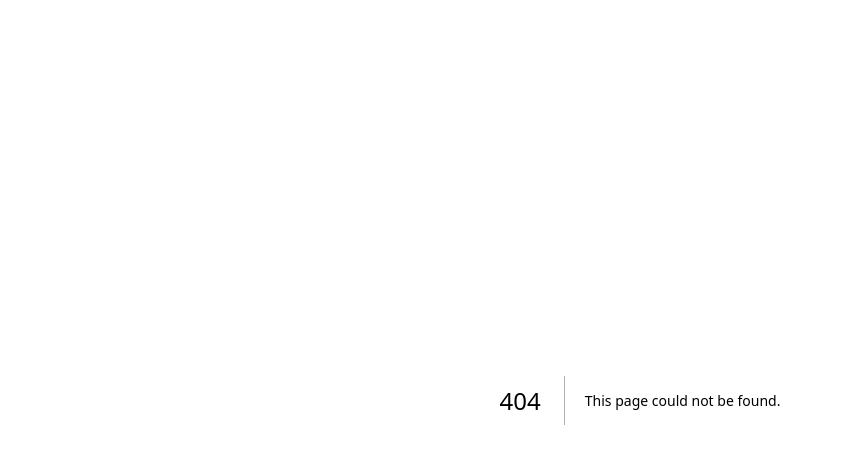
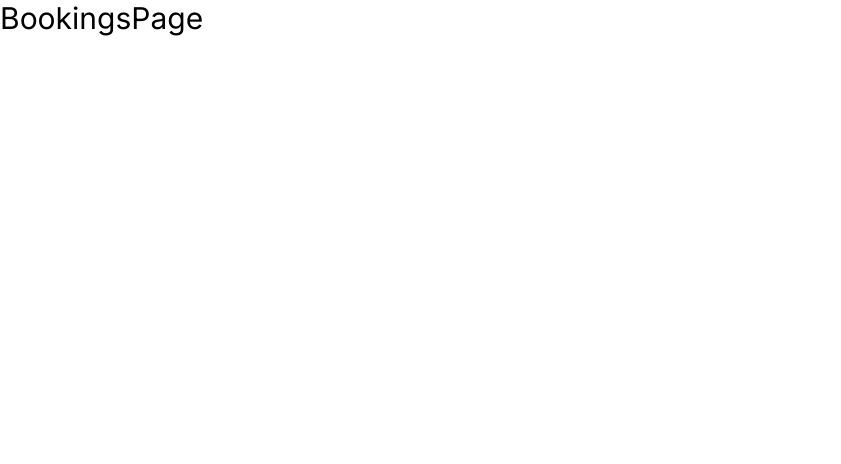
Before and after one commit to giorgos-grekis/traval_app_nextjs_supabase, a Next.js app: page /booking in a window 1280 px wide. Before the commit this address had no page. Shown: the top 464 px of the page, without its empty margins (0-841 px from the left). Built offline with nearby package versions, Linux system fonts and the light colour scheme.

Commit message:
create all the project pages

```diff
--- /dev/null
+++ b/src/app/booking/page.tsx
@@ -0,0 +1,4 @@
+function BookingsPage() {
+  return <h1 className="text-3xl">BookingsPage</h1>;
+}
+export default BookingsPage;
--- /dev/null
+++ b/src/app/checkout/page.tsx
@@ -0,0 +1,4 @@
+function CheckoutPage() {
+    return <h1 className="text-3xl">BookingsPage</h1>;
+  }
+  export default CheckoutPage;
--- /dev/null
+++ b/src/app/favorites/page.tsx
@@ -0,0 +1,4 @@
+function FavoritesPage() {
+    return <h1 className="text-3xl">BookingsPage</h1>;
+  }
+  export default FavoritesPage;
--- /dev/null
+++ b/src/app/profile/page.tsx
@@ -0,0 +1,4 @@
+function ProfilePage() {
+    return <h1 className="text-3xl">BookingsPage</h1>;
+  }
+  export default ProfilePage;
--- /dev/null
+++ b/src/app/properties/page.tsx
@@ -0,0 +1,4 @@
+function PropertiesPage() {
+    return <h1 className="text-3xl">BookingsPage</h1>;
+  }
+  export default PropertiesPage;
--- /dev/null
+++ b/src/app/rentals/page.tsx
@@ -0,0 +1,4 @@
+function RentalsPage() {
+    return <h1 className="text-3xl">BookingsPage</h1>;
+  }
+  export default RentalsPage;
--- /dev/null
+++ b/src/app/reviews/page.tsx
@@ -0,0 +1,4 @@
+function ReviewsPage() {
+    return <h1 className="text-3xl">BookingsPage</h1>;
+  }
+  export default ReviewsPage;
```
